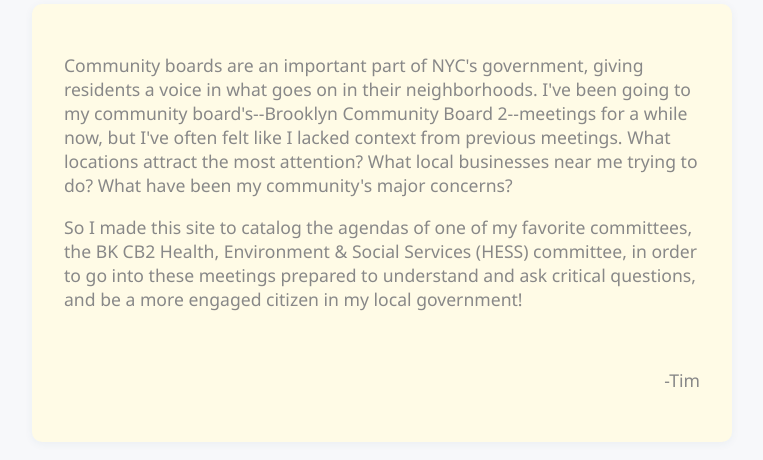
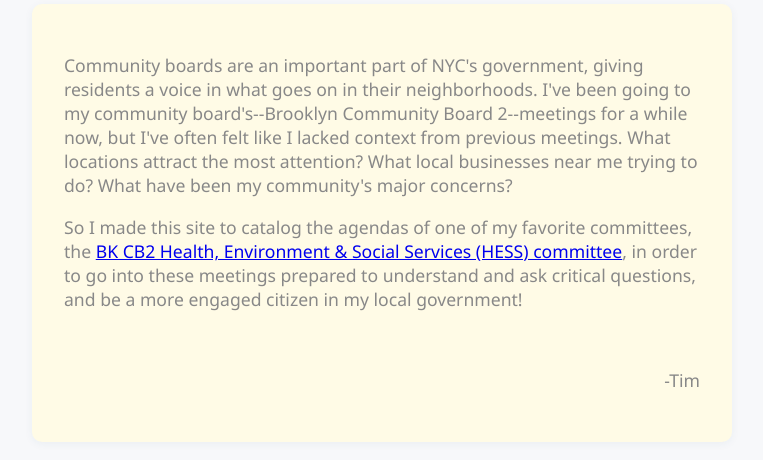
Before and after one commit to timflew2/bk_community_board_2_explorer, a Python web app: template templates/about.html in a window 1280 px wide. Shown: the part 242-702 px from the top of the page, without its empty margins (258-1021 px from the left). Run offline with Jinja, Linux system fonts and the light colour scheme; the template is opened without the code that fills it, so the values that code supplies are empty.

Commit message:
add link

```diff
--- a/templates/about.html
+++ b/templates/about.html
@@ -8,7 +8,7 @@
     <div style="background: #fffbe6; border-radius: 10px; padding: 2em 2em; box-shadow: 0 2px 8px rgba(35, 78, 112, 0.06); margin-top: 2em;">
         <p style="color: #888; font-size: 1.1em;">Community boards are an important part of NYC's government, giving residents a voice in what goes on in their neighborhoods. I've been going to my community board's--Brooklyn Community Board 2--meetings for a while now, but I've often felt like I lacked context from previous meetings. What locations attract the most attention? What local businesses near me trying to do? What have been my community's major concerns?</p>
 
-        <p style="color: #888; font-size: 1.1em;">So I made this site to catalog the agendas of one of my favorite committees, the BK CB2 Health, Environment & Social Services (HESS) committee, in order to go into these meetings prepared to understand and ask critical questions, and be a more engaged citizen in my local government!</p>
+        <p style="color: #888; font-size: 1.1em;">So I made this site to catalog the agendas of one of my favorite committees, the <a href="https://cbbrooklyn.cityofnewyork.us/cb2/all-committees/health-environment-social-services/" target="_blank">BK CB2 Health, Environment & Social Services (HESS) committee</a>, in order to go into these meetings prepared to understand and ask critical questions, and be a more engaged citizen in my local government!</p>
         <br>
         <p style="color: #888; font-size: 1.1em;" align="right">-Tim</p>
     </div>
```
